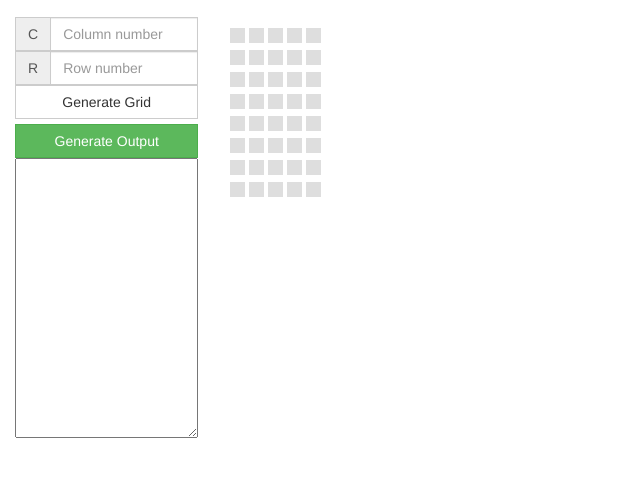
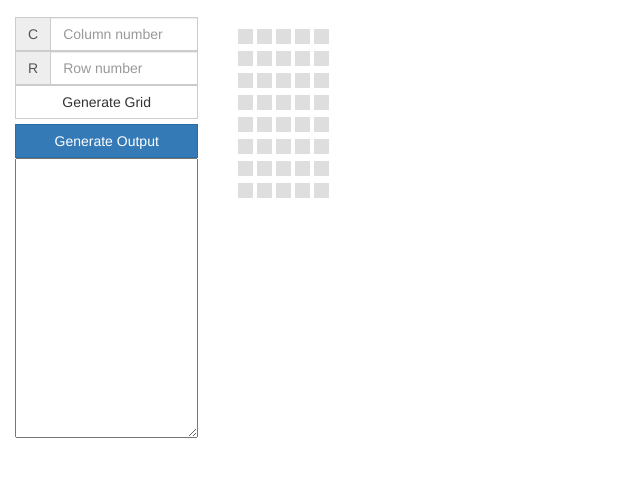
Before and after one commit to viennt/LCDI2C_CharGen, a plain HTML site: page index.html in a window 1280 px wide. Shown: the part 53-530 px from the top of the page, without its empty margins (0-640 px from the left). Drawn offline with Linux system fonts and the light colour scheme.

Commit message:
Multi action

```diff
--- a/index.html
+++ b/index.html
@@ -31,7 +31,7 @@
 				</div>
 				<button type="button" class="btn btn-block btn-default btn-group-sm" role="group" aria-label="Generate" id="genGrid">Generate Grid</button>
 
-				<button type="button" class="btn btn-block btn-success btn-group-sm" role="group" aria-label="Generate" id="genOutput">Generate Output</button>
+				<button type="button" class="btn btn-block btn-primary btn-group-sm" role="group" aria-label="Generate" id="genOutput">Generate Output</button>
 				<div id="code">
 					<textarea></textarea>
 				</div>
```
Also changed, not shown: javascripts/chargen.min.js, stylesheets/chargen.min.css.
